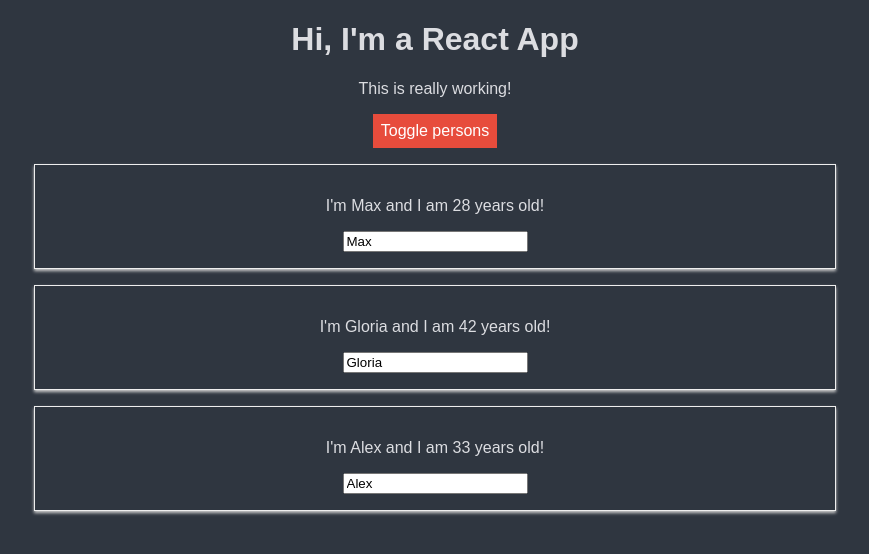
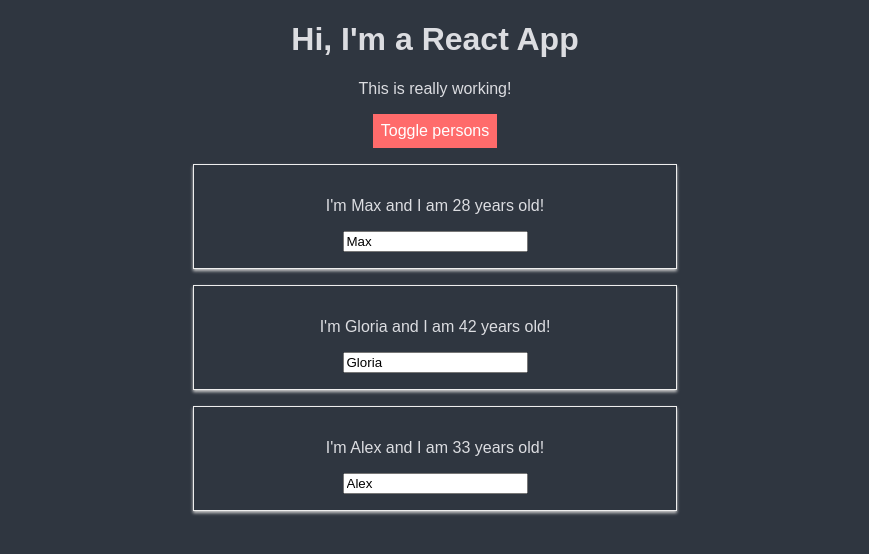
Before and after one commit to edsonjmv/react-complete-guide, a React app: page / in a window 1280 px wide. Both pictures are taken after a click on the button "Toggle persons". Shown: the top 554 px of the page, without its empty margins (205-1074 px from the left). Built offline with nearby package versions, Linux system fonts and the light colour scheme.

Commit message:
Done with styling

```diff
--- a/src/App.css
+++ b/src/App.css
@@ -9,3 +9,30 @@
 .bold {
   font-weight: bold;
 }
+
+.App button {
+  background-color: #2ecc71;
+  font: inherit;
+  color: #000;
+  border: 0;
+  padding: 8px;
+  cursor: pointer;
+  outline: none;
+  color: #fff;
+}
+
+.App button:hover {
+  background-color: #00d2d3;
+  color: #000;
+}
+
+
+.App button.Red {
+  background-color: #ff6b6b;
+  color: #fff;
+}
+
+.App button.Red:hover {
+  background-color: #ff9ff3;
+  color: #000;
+}
--- a/src/App.js
+++ b/src/App.js
@@ -44,17 +44,8 @@
 
   render() {
 
-    const style = {
-      backgroundColor: '#2ecc71',
-      font: 'inherit',
-      color: '#000',
-      border: '0',
-      padding: '8px',
-      cursor: 'pointer',
-      outline: 'none',
-    };
-
     let persons = null;
+    let btnClass = '';
 
     if (this.state.showPersons) {
       persons = (
@@ -69,8 +60,8 @@
           })}
         </div>
       );
-      style.backgroundColor = '#e74c3c';
-      style.color = '#fff';
+
+      btnClass = classes.Red;
     }
 
     const assignClasess = [];
@@ -86,7 +77,7 @@
         <h1>Hi, I'm a React App</h1>
         <p className={assignClasess.join(' ')}>This is really working!</p>
         <button
-          style={style}
+          className={btnClass}
           onClick={this.togglePersonsHandler}>
           Toggle persons
         </button>
--- a/src/Person/Person.css
+++ b/src/Person/Person.css
@@ -6,3 +6,9 @@
   padding: 16px;
   text-align: center;
 }
+
+@media (min-width: 500px) {
+  .Person {
+    width: 450px;
+  }
+}
```
